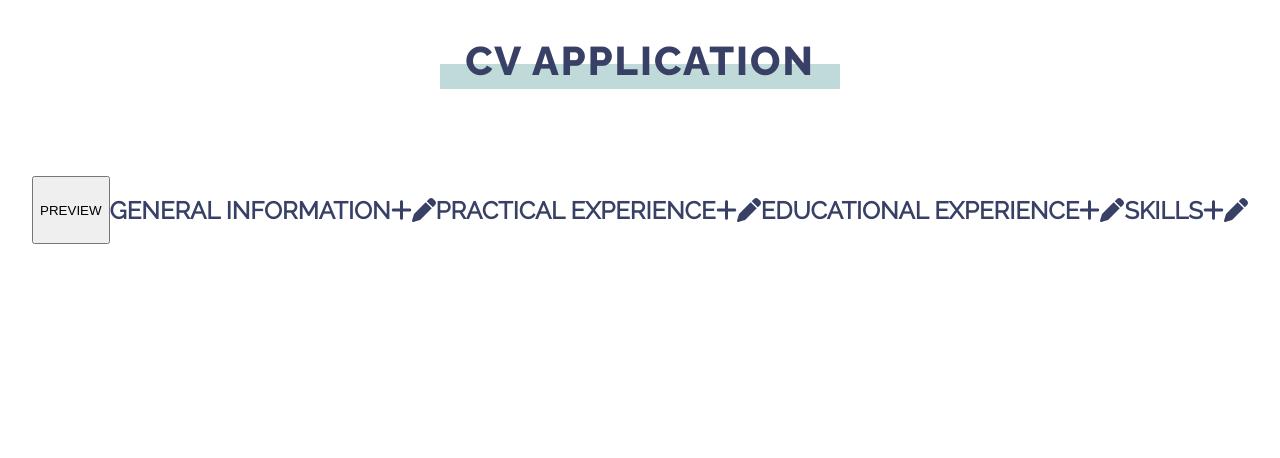
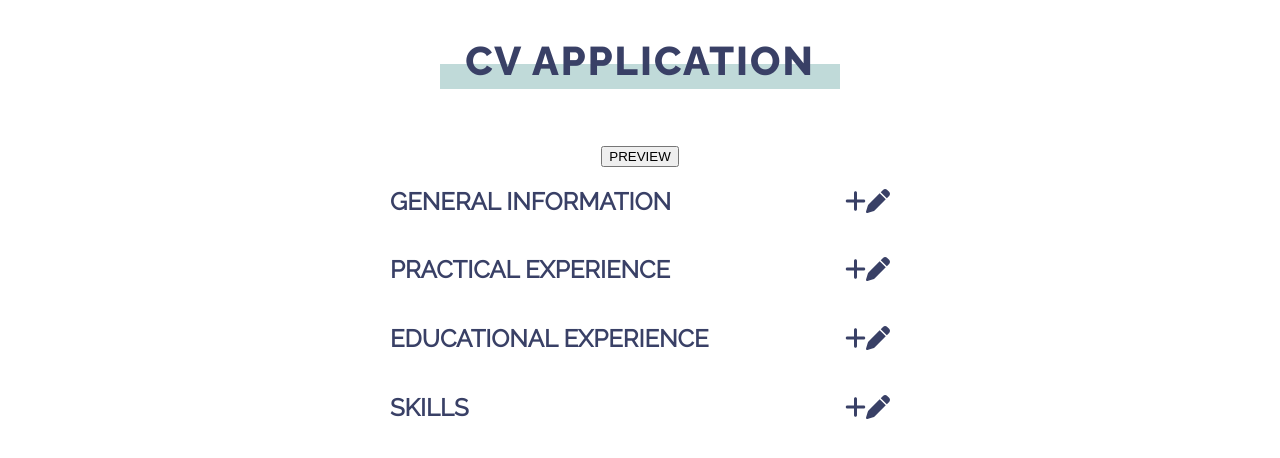
Before and after one commit to mooniiDev/cv-application, a React (Create React App) app: page / in a window 1280 px wide. Shown: the top 458 px of the page. Built offline with nearby package versions, Linux system fonts and the light colour scheme.

Commit message:
Update Main component's layout and h2 titles structure and style

```diff
--- a/src/components/EducationalExperience.js
+++ b/src/components/EducationalExperience.js
@@ -15,10 +15,12 @@ class EducationalExperience extends React.Component {
   render() {
     return (
       <div>
-        <h2>
-          EDUCATIONAL EXPERIENCE
-          <FontAwesomeIcon icon={faPlus} />
-          <FontAwesomeIcon icon={faPen} />
+        <h2 className="info-title">
+          <span>EDUCATIONAL EXPERIENCE</span>
+          <span className="info-buttons">
+            <FontAwesomeIcon icon={faPlus} />
+            <FontAwesomeIcon icon={faPen} />
+          </span>
         </h2>
         <form className="hidden">
           <div>
--- a/src/components/GeneralInformation.js
+++ b/src/components/GeneralInformation.js
@@ -15,10 +15,12 @@ class GeneralInformation extends React.Component {
   render() {
     return (
       <div>
-        <h2>
-          GENERAL INFORMATION
-          <FontAwesomeIcon icon={faPlus} />
-          <FontAwesomeIcon icon={faPen} />
+        <h2 className="info-title">
+          <span>GENERAL INFORMATION</span>
+          <span className="info-buttons">
+            <FontAwesomeIcon icon={faPlus} />
+            <FontAwesomeIcon icon={faPen} />
+          </span>
         </h2>
         <form className="hidden">
           <div>
--- a/src/components/PracticalExperience.js
+++ b/src/components/PracticalExperience.js
@@ -15,10 +15,12 @@ class PracticalExperience extends React.Component {
   render() {
     return (
       <div>
-        <h2>
-          PRACTICAL EXPERIENCE
-          <FontAwesomeIcon icon={faPlus} />
-          <FontAwesomeIcon icon={faPen} />
+        <h2 className="info-title">
+          <span>PRACTICAL EXPERIENCE</span>
+          <span className="info-buttons">
+            <FontAwesomeIcon icon={faPlus} />
+            <FontAwesomeIcon icon={faPen} />
+          </span>
         </h2>
         <form className="hidden">
           <div>
--- a/src/components/Skills.js
+++ b/src/components/Skills.js
@@ -15,10 +15,12 @@ class Skills extends React.Component {
   render() {
     return (
       <div>
-        <h2>
-          SKILLS
-          <FontAwesomeIcon icon={faPlus} />
-          <FontAwesomeIcon icon={faPen} />
+        <h2 className="info-title">
+          <span>SKILLS</span>
+          <span className="info-buttons">
+            <FontAwesomeIcon icon={faPlus} />
+            <FontAwesomeIcon icon={faPen} />
+          </span>
         </h2>
         <form className="hidden">
           <div>
--- a/src/styles/App.css
+++ b/src/styles/App.css
@@ -1,5 +1,4 @@
-#header,
-#main {
+#header {
   display: flex;
   justify-content: center;
   padding: 30px;
@@ -13,3 +12,16 @@
   letter-spacing: 2px;
   border-bottom: 25px solid var(--green);
 }
+
+#main {
+  display: flex;
+  flex-direction: column;
+  justify-content: center;
+  align-items: center;
+}
+
+.info-title {
+  display: flex;
+  justify-content: space-between;
+  min-width: 500px;
+}
```
